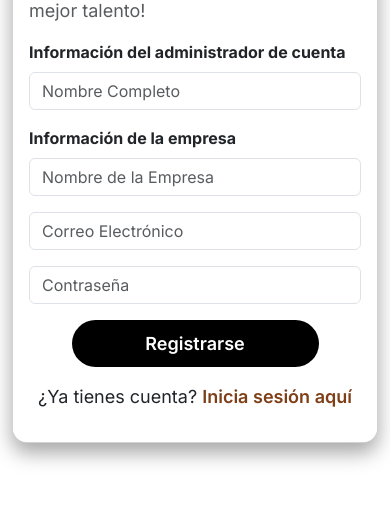
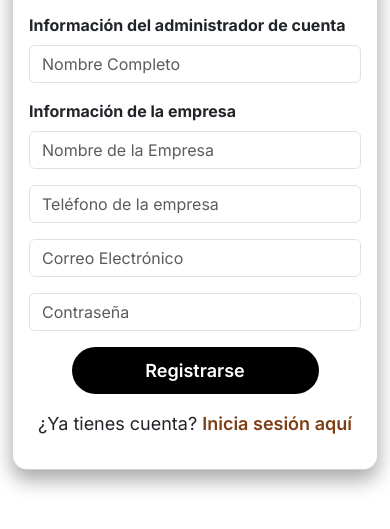
Before and after one commit to Txaverria/JOBHUNT, a plain HTML site: page public/empleadorSignIn.html in a window 390 px wide. Shown: the part 271-800 px from the top of the page. Drawn offline with nearby package versions, Linux system fonts and the light colour scheme; some packages are replaced by stand-ins of ours; a script that the page names is missing.

Commit message:
Add phone input for company account creation

```diff
--- a/public/empleadorSignIn.html
+++ b/public/empleadorSignIn.html
@@ -66,6 +66,16 @@
           <!-- Input para el Correo Electrónico -->
           <div class="mb-3">
             <input
+              type="text"
+              class="form-control"
+              id="phone"
+              placeholder="Teléfono de la empresa"
+              aria-label="phone"
+            />
+          </div>
+
+          <div class="mb-3">
+            <input
               type="email"
               class="form-control"
               id="email"
--- a/public/js/signUp.js
+++ b/public/js/signUp.js
@@ -16,6 +16,7 @@ document.getElementById("registerButton").addEventListener("click", async () =>
       const nombreEmpresa = document.getElementById("nombreEmpresa").value.trim();
       email = document.getElementById("email").value.trim();
       const contrasena = document.getElementById("password").value.trim();
+      const telefono = document.getElementById("phone").value.trim();
 
       // Validate inputs
       if (!nombreCompleto || !nombreEmpresa || !email || !contrasena) {
@@ -33,6 +34,7 @@ document.getElementById("registerButton").addEventListener("click", async () =>
         empresa: nombreEmpresa,
         email,
         contrasena,
+        telefono,
         tipo: "empresa",
       };
     } else {
```
